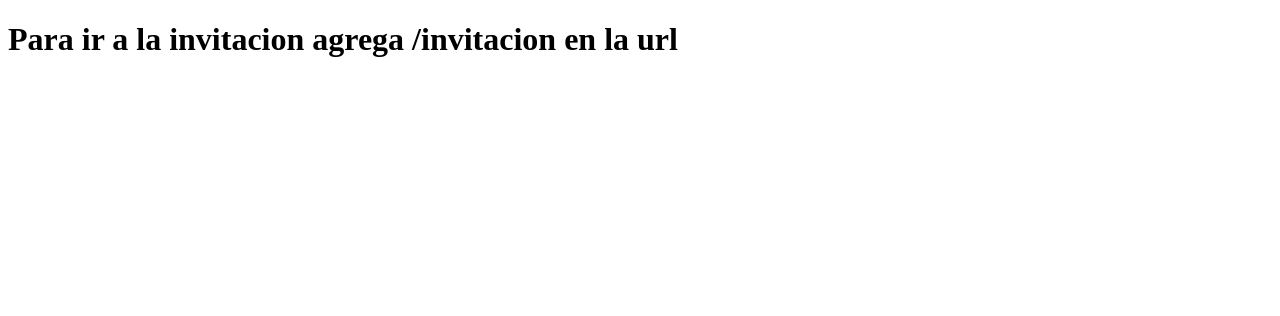
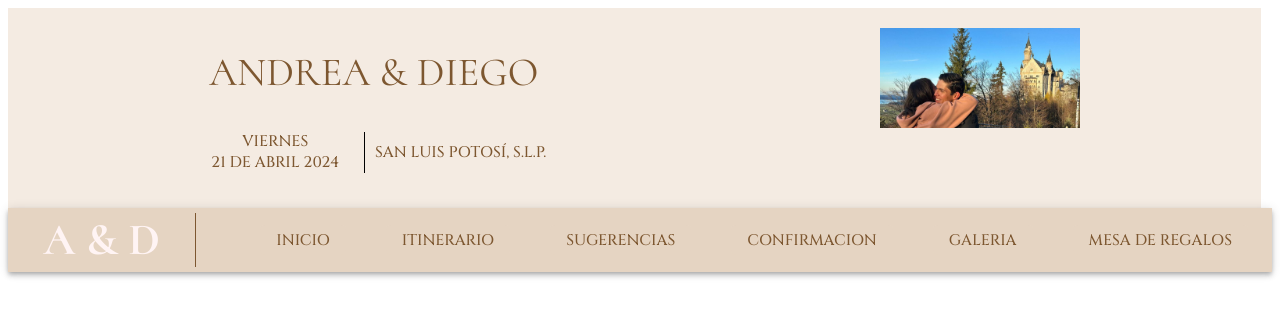
Before and after one commit to Duotech-Design/invitaciones, a React (Create React App) app: page / in a window 1280 px wide. Shown: the top 316 px of the page. Built offline with nearby package versions, Linux system fonts and the light colour scheme; a web font is replaced by a local one.

Commit message:
update rama test

```diff
--- a/src/App.js
+++ b/src/App.js
@@ -5,13 +5,14 @@ import theme from './theme';
 //import Inicio from './pages/inicio'
 //import InicioInvitacion from './pages/inicio';
 import Inicio from './pages/inicio';
+import NewNavbar from './components/Navbar/NewNavbar';
 function App() {
   return (
     <Router>
     <ThemeProvider theme={theme}>
     <div className="App">
       <Routes>
-      <Route path="/" element={<h1>Para ir a la invitacion agrega /invitacion en la url</h1>} />
+      <Route path="/" element={<NewNavbar/>} />
       <Route path="/invitacion" element={<WeddingInvitation />} />
       <Route path="/inicio" element={<Inicio />} />
       </Routes>
--- /dev/null
+++ b/src/components/Navbar/NewNavbar.js
@@ -0,0 +1,104 @@
+import { NavbarStyles } from "./styles";
+import { AppBar, Toolbar, Typography, Box } from "@mui/material";
+
+const styles = {
+    textContainer: {
+        width: "100%",
+        height: "50%", // Anchura del cuadro
+        padding: "5px",
+
+        display: "flex",
+        alignItems: "center",
+        justifyContent: "space-around",
+        // fontSize: `clamp(5px, 5vw, 3.5rem)`,
+      },
+      section: {
+        background: `url("/img/foto2.jpg")`,
+        backgroundSize: "100%",
+        backgroundRepeat: 'no-repeat',
+        //backgroundPosition: '50% 50%',
+        width: '200px',
+        height: "100px",
+        //backgroundAttachment: "fixed",
+
+      }
+}
+
+const NewNavbar = () => {
+
+    return (
+      <>
+        <Box style={{
+              display: "flex",
+              width: '96%',
+              padding: '20px',
+              justifyContent:'space-around',
+              backgroundColor: "#F4EBE2",
+            }}>
+
+          <Box
+            style={{
+              display: "flex",
+              justifyContent: "center",
+              flexDirection: "column",
+            }}
+          >
+
+            <Box style={{  textAlign: "center", padding: '20px', }}>
+              <Typography variant="h2">ANDREA & DIEGO</Typography>
+            </Box>
+            <Box style={styles.textContainer}>
+              <div style={{  textAlign: "center", display:'flex', flexDirection:'column',padding: '10px' }}>
+                <Typography variant="h9">VIERNES</Typography>
+                <Typography variant="h9">21 DE ABRIL 2024</Typography>
+              </div>
+              <div
+                style={{
+                  borderLeft: "1px solid black",
+                  textAlign: "center",
+
+                  padding: '10px'
+                }}
+              >
+                <Typography variant="h9">SAN LUIS POTOSÍ, </Typography>
+                <Typography variant="h9">S.L.P.</Typography>
+              </div>
+            </Box>
+
+          </Box>
+
+          <div style={styles.section}>
+
+          </div>
+        </Box>
+
+        <AppBar position="static" sx={NavbarStyles.nav}>
+          <Typography variant="h10" sx={NavbarStyles.iniciales}>
+            A & D
+          </Typography>
+          <Toolbar sx={NavbarStyles.toolbar}>
+            <Typography variant="h9" sx={NavbarStyles.content}>
+              INICIO
+            </Typography>
+            <Typography variant="h9" sx={NavbarStyles.content}>
+              ITINERARIO
+            </Typography>
+            <Typography variant="h9" sx={NavbarStyles.content}>
+              SUGERENCIAS
+            </Typography>
+            <Typography variant="h9" sx={NavbarStyles.content}>
+              CONFIRMACION
+            </Typography>
+            <Typography variant="h9" sx={NavbarStyles.content}>
+              GALERIA
+            </Typography>
+            <Typography variant="h9" sx={NavbarStyles.content}>
+              MESA DE REGALOS
+            </Typography>
+          </Toolbar>
+        </AppBar>
+      </>
+    );
+}
+
+export default NewNavbar;
```
